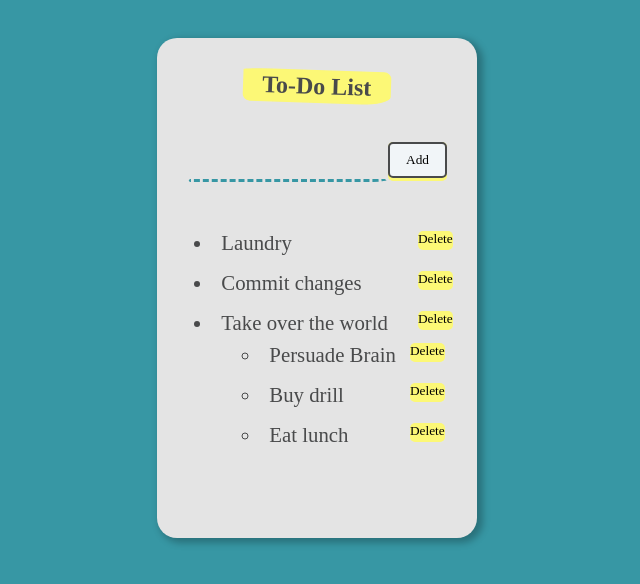
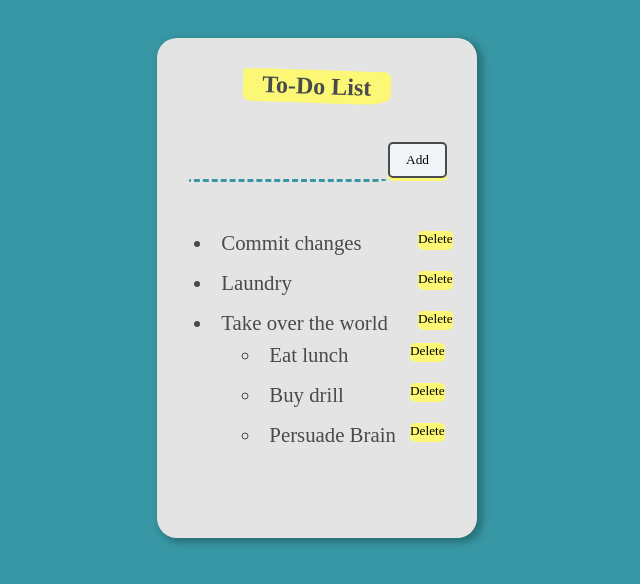
Before and after one commit to mthielvoldt/list-palette, a React (Create React App) app: page / in a window 1280 px wide. Shown: the top 584 px of the page, without its empty margins (323-963 px from the left). Built offline with nearby package versions, Linux system fonts and the light colour scheme.

Commit message:
Switch to a linked-list structure for state
Currently renders the whole list (2 layers), but add and delete
are broken.

```diff
--- a/src/App/App.js
+++ b/src/App/App.js
@@ -1,15 +1,19 @@
 import React, { useState } from "react";
 import AddItemForm from "../AddItemForm/AddItemForm";
 import List from "../List/List";
-import startingState from '../data.js'
+import mockQuery from '../data.js'
 import './App.css';
 
-let nextId = startingState.reduce( (accum, current) =>
+let nextId = mockQuery.reduce( (accum, current) =>
   ((current.id > accum) ? current.id : accum), 0);
 console.log("nextID:", nextId);
 
+let initialState = [];
+mockQuery.forEach((elem, index) => {initialState[elem.id] = elem});
+console.log(initialState);
+
 function App() {
-  const [items, setItems] = useState(startingState);
+  const [items, setItems] = useState(initialState);
 
   function addItem(newText) {
     let newItem = { id: ++nextId, text: newText, children: [] };
@@ -36,7 +40,7 @@ function App() {
         <h1>To-Do List</h1>
       </div>
       <AddItemForm callback={addItem} />
-      <List items={items} deleteCB={deleteItem} moveCB={moveItem} />
+      <List items={items} index={items[0].child} deleteCB={deleteItem} moveCB={moveItem} />
     </div>
   );
 }
--- a/src/Item/Item.jsx
+++ b/src/Item/Item.jsx
@@ -2,7 +2,7 @@ import React, { useState } from "react";
 import List from "../List/List";
 import './Item.css';
 
-function Item({ text, index, id, deleteCB, moveCB, children }) {
+function Item({ item, items, index, deleteCB, moveCB }) {
   const [struck, setStruck] = useState(false);
 
   function onItemClick(event) {
@@ -12,15 +12,15 @@ function Item({ text, index, id, deleteCB, moveCB, children }) {
   function deleteMe(e) {
     e.preventDefault();
     e.stopPropagation();
-    deleteCB(id);
+    deleteCB(item.id);
   }
 
   function handleDragStart(e) {
     e.stopPropagation();
     e.dataTransfer.setData("startIndex", index.toString());
-    e.dataTransfer.setData("startId", id);
+    e.dataTransfer.setData("startId", item.id);
     e.dataTransfer.dropEffect = "move"; // See the section on the DataTransfer object.
-    console.log("drag item: %d", id);
+    console.log("drag item: %d", item.id);
     //deleteCB(id);
   }
 
@@ -29,7 +29,7 @@ function Item({ text, index, id, deleteCB, moveCB, children }) {
 
     console.log(e.dataTransfer.dropEffect);
     removeOverUnder(e);
-    deleteCB(id);
+    deleteCB(item.id);
 
     //if (e.dataTransfer.dropEffect === move )
   }
@@ -78,9 +78,9 @@ function Item({ text, index, id, deleteCB, moveCB, children }) {
       onClick={onItemClick}
       style={struck ? { textDecoration: "line-through" } : null}
     >
-      {text}
+      {item.text}
       <button onClick={e => deleteMe(e)}>Delete</button>
-      <List items={children} deleteCB={deleteCB} moveCB={moveCB} />
+      {(item.child) && <List items={items} index={item.child} deleteCB={deleteCB} moveCB={moveCB} />}
     </li>
   );
 }
--- a/src/List/List.jsx
+++ b/src/List/List.jsx
@@ -1,22 +1,28 @@
 import React from 'react';
 import Item from '../Item/Item';
 
-function List({ items, deleteCB, moveCB }) {
-  return (
-    <ul>
-      {items.map((item, index) => (
-        <Item
-          key={item.id}
-          id={item.id}
-          index={index}
-          text={item.text}
-          children={item.children}
-          deleteCB={deleteCB}
-          moveCB={moveCB}
-        />
-      ))}
-    </ul>
-  );
+function List({ items, index, deleteCB, moveCB }) {
+
+  // build a return array
+  let a = [];
+  let j = 0;
+
+  while (index != null) {
+    let item = items[index];
+    a[j] = <Item
+      key={index}
+      index={j}
+      items={items}
+      item={item}
+      deleteCB={deleteCB}
+      moveCB={moveCB}
+    />;
+    j++;
+    index = item.next;
+    console.log("index: ", index);
+  }
+
+  return (<ul>{a}</ul>);
 }
 
 export default List;
--- a/src/data.js
+++ b/src/data.js
@@ -1,16 +1,29 @@
 
-const startingState = [
-  { id: 5, text: "Laundry", children: [] },
-  { id: 6, text: "Commit changes", children: [] },
-  {
-    id: 2,
-    text: "Take over the world",
-    children: [
-      { id: 12, text: "Persuade Brain", children: [] },
-      { id: 7, text: "Buy drill", children: [] },
-      { id: 33, text: "Eat lunch", children: [] }
-    ]
-  }
+const mockQuery = [
+    { id: 0,    next: null, child: 6,       text: "Start Item" },
+    { id: 5,    next: 2,    child: null,    text: "Laundry" },
+    { id: 6,    next: 5,    child: null,    text: "Commit changes" },
+    { id: 2,    next: null, child: 13,      text: "Take over the world" },
+    { id: 12,   next: null, child: null,    text: "Persuade Brain" },
+    { id: 7,    next: 12,   child: null,      text: "Buy drill" },
+    { id: 13,   next: 7,    child: null,       text: "Eat lunch" }
 ];
 
-export default startingState;
+const ordered = [
+    { next: null, child: 6, text: "start"},
+    {},
+    { next: null, child: 13, text: "Take over the world"},
+    {},
+    {},
+    { next: 2,  child: null, text: "Laundry"},
+    { next: 5,  child: null, text: "Commit changes"},
+    { next: 12, child: null, text: "Buy drill"},
+    {},
+    {},
+    {},
+    {},
+    { next: null, child: null, text: "Persuade Brain"},
+    { next: 7,    child: null, text: "Eat lunch"}
+]
+
+export default mockQuery;
```
